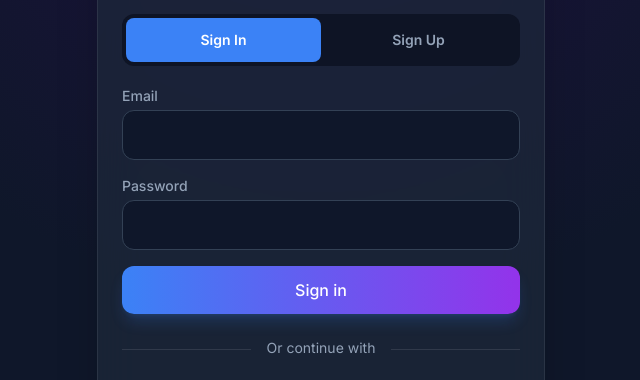
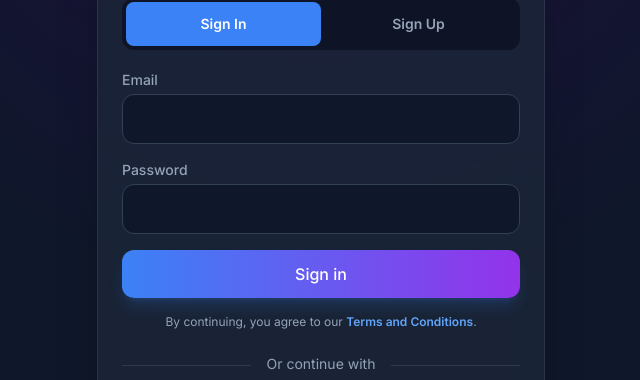
Before and after one commit to jiahong0324/Axon, a React (Vite) app: page /login in a window 1280 px wide. Shown: the part 252-632 px from the top of the page, without its empty margins (319-959 px from the left). Built offline with nearby package versions, Linux system fonts and the light colour scheme; no server answers.

Commit message:
feat: show Terms and Conditions link on login page as well

```diff
--- a/src/pages/AuthPage.jsx
+++ b/src/pages/AuthPage.jsx
@@ -87,11 +87,9 @@ export default function AuthPage({ mode = 'login' }) {
               {loading && <Loader2 className="h-4 w-4 animate-spin" />}
               {isRegister ? 'Create account' : 'Sign in'}
             </button>
-            {isRegister && (
-              <p className="mt-4 text-center text-xs text-slate-400">
-                By creating an account, you agree to our <Link to="/terms" className="font-semibold text-blue-400 hover:underline">Terms and Conditions</Link>.
-              </p>
-            )}
+            <p className="mt-4 text-center text-xs text-slate-400">
+              By continuing, you agree to our <Link to="/terms" className="font-semibold text-blue-400 hover:underline">Terms and Conditions</Link>.
+            </p>
           </form>
           <div className="my-6 flex items-center before:mt-0.5 before:flex-1 before:border-t before:border-white/10 after:mt-0.5 after:flex-1 after:border-t after:border-white/10">
             <p className="mx-4 mb-0 text-center text-sm text-slate-400">Or continue with</p>
```
